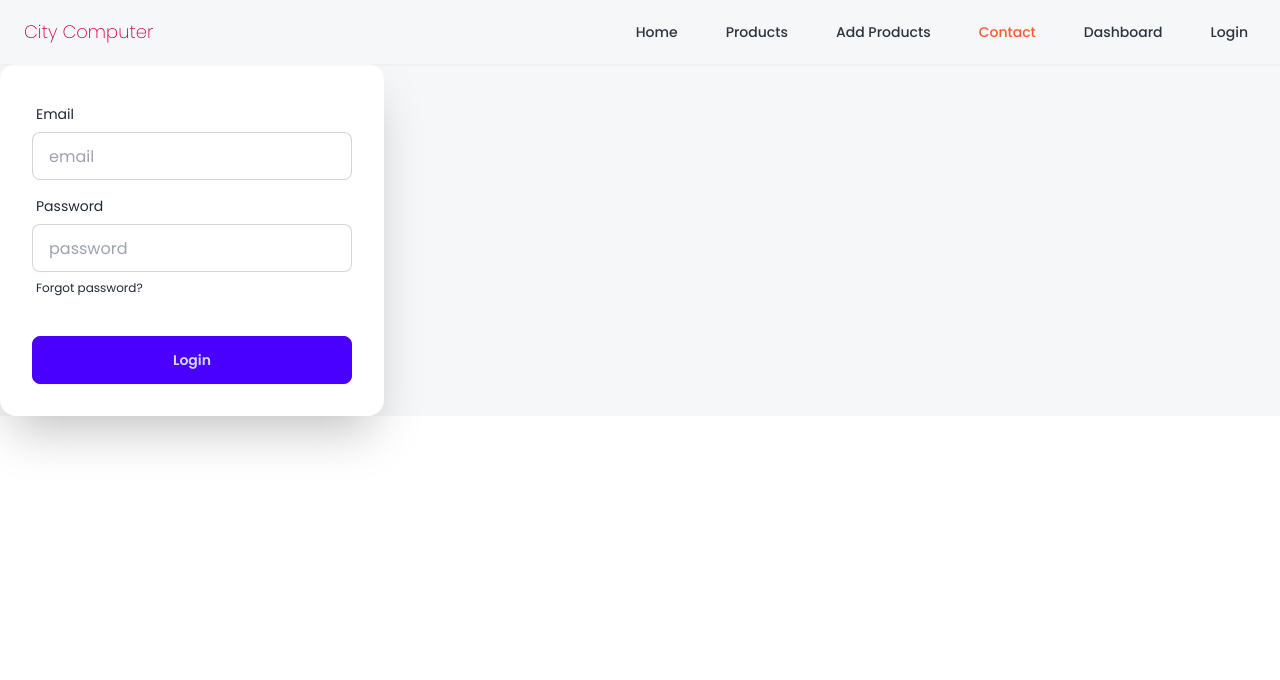
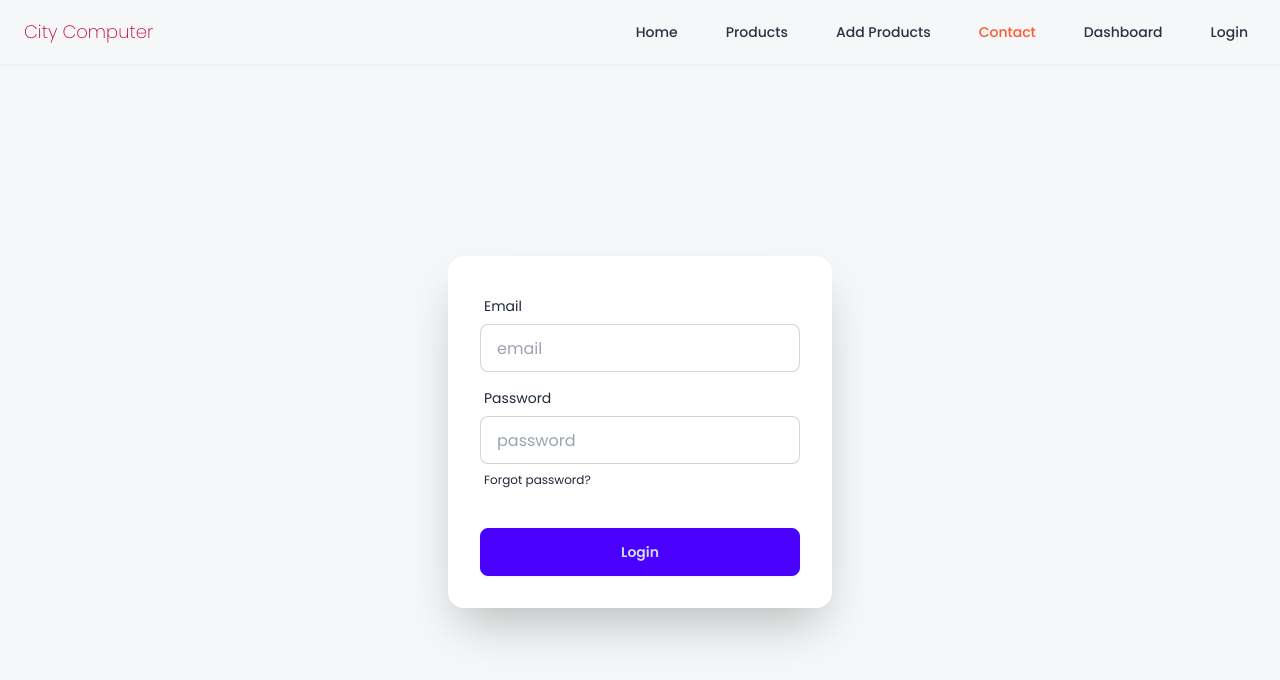
Before and after one commit to naimuddin94/computer-shop-client, a Next.js app: page /contact in a window 1280 px wide. Shown: the top 680 px of the page. Built offline with nearby package versions, Linux system fonts and the light colour scheme; no server answers.

Commit message:
contact form posion middle

```diff
--- a/src/app/contact/page.tsx
+++ b/src/app/contact/page.tsx
@@ -2,6 +2,7 @@
 
 const ContactPage = () => {
   return (
+    <div className="flex justify-center items-center min-h-[calc(100vh-64px)]">
       <div className="card shrink-0 w-full max-w-sm shadow-2xl bg-base-100">
         <form className="card-body">
           <div className="form-control">
@@ -36,6 +37,7 @@
           </div>
         </form>
       </div>
+    </div>
   );
 };
 
```
Lines whose indentation alone changed are shown as unchanged.
